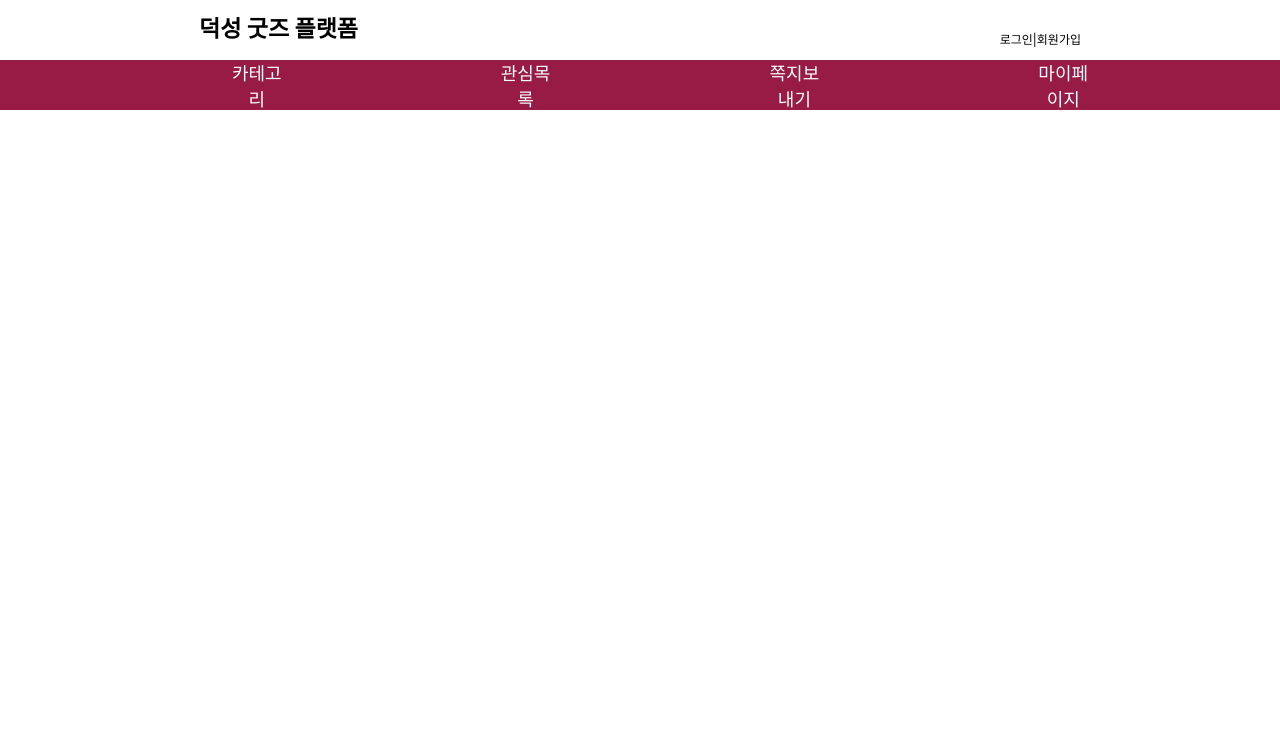
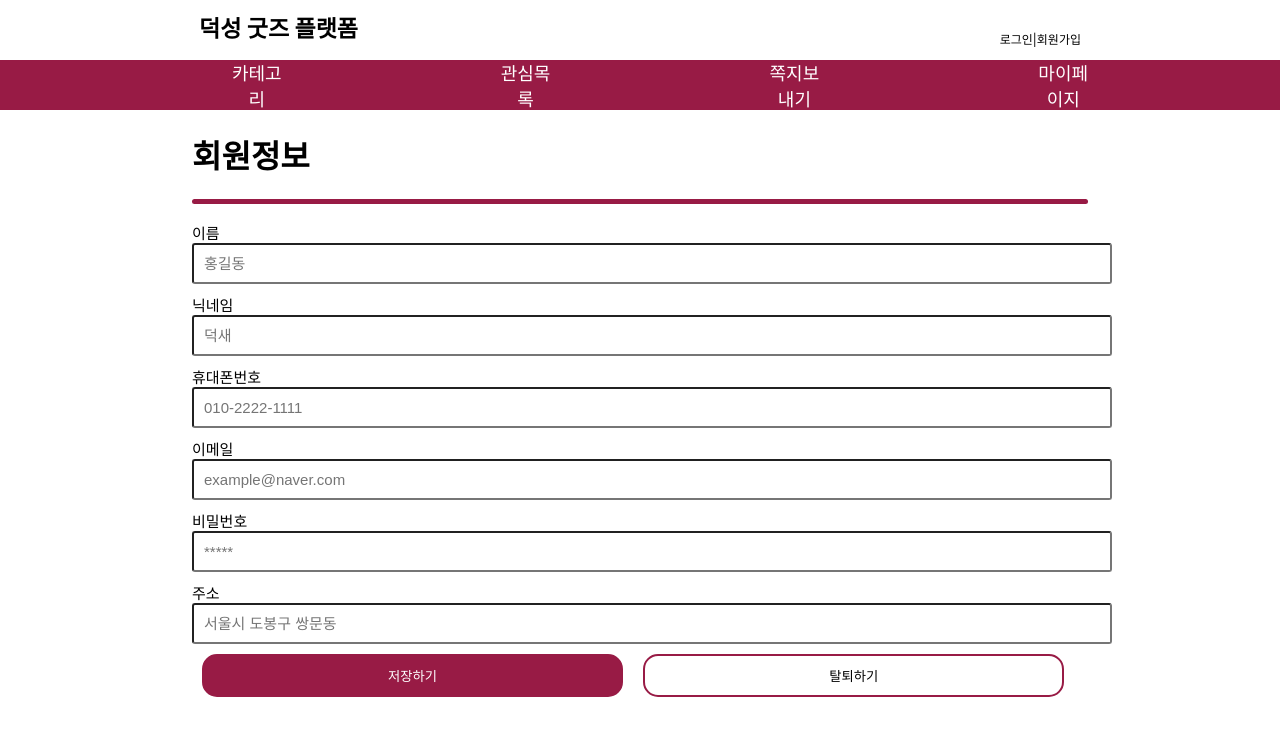
Before and after one commit to GDSC-Duksung/2021-DuksungGoods-Front, a React (Create React App) app: page /myinfopage in a window 1280 px wide. Shown: the top 736 px of the page. Built offline with nearby package versions, Linux system fonts and the light colour scheme.

Commit message:
mypage submit render

```diff
--- a/src/App.js
+++ b/src/App.js
@@ -13,9 +13,9 @@ import Preposting from "./pages/preposting";
 import Realposting from "./pages/realposting";
 import Preform from "./pages/preform";
 import Realform from "./pages/realform";
-import Myinfo from "./pages/myinfo";
 import Community from "./pages/community";
 import Update from "./pages/update";
+import MyinfoPage from "./pages/myinfoPage";
 
 // TODO: menuBar 위에 top.js 동시 클릭 현상 막기
 
@@ -38,7 +38,7 @@ function App() {
           <Route path="/realposting" component={Realposting} />
           <Route path="/preform" component={Preform} />
           <Route path="/realform" component={Realform} />
-          <Route path="/myinfo" component={Myinfo} />
+          <Route path="/myinfopage" component={MyinfoPage} />
           <Route path="/community" component={Community} />
           <Route path="/update" component={Update} />
         </Switch>
--- a/src/components/TodoContext.js
+++ b/src/components/TodoContext.js
@@ -30,6 +30,7 @@ const initialTodos = [
     user: "heesun",
     text: "아침 산책",
     seller: true,
+    profile: "asdf.jpg",
     // done: true,
   },
   {
--- /dev/null
+++ b/src/components/myinfoForm.js
@@ -0,0 +1,132 @@
+import React, { Component } from "react";
+import "../App.css";
+import "react-slideshow-image/dist/styles.css";
+import styled from "styled-components";
+
+const MainContainer = styled.div`
+  justify-content: center;
+  display: flex;
+`;
+const Container = styled.div`
+  width: 70%;
+`;
+
+const Title = styled.div`
+  font-size: 15px;
+  padding-top: 10px;
+`;
+
+const Input = styled.input`
+  width: 100%;
+  padding: 10px;
+  border-radius: 3px;
+  font-size: 15px;
+`;
+
+const Button = styled.button`
+  width: 47%;
+  padding: 10px;
+  margin: 10px;
+  color: ${(props) => (props.white ? "black" : "white")};
+  background-color: ${(props) => (props.white ? "white" : "#981B45")};
+  border: 2px solid #981b45;
+  font-size: 20x;
+  border-radius: 15px;
+`;
+
+const Hr = styled.hr`
+  background-color: #981b45;
+  height: 5px;
+  border-radius: 100px;
+  border: none;
+`;
+
+class Myinfo extends Component {
+  state = {
+    name: "",
+    nickname: "",
+    phone: "",
+    email: "",
+    password: "",
+    address: "",
+  };
+
+  handleChange = (e) => {
+    this.setState({
+      [e.target.name]: e.target.value,
+    });
+  };
+  handleSubmit = (e) => {
+    e.preventDefault();
+    this.props.onCreate(this.state);
+  };
+  render() {
+    return (
+      <MainContainer>
+        <Container>
+          <form onSubmit={this.handleSubmit}>
+            <h1>회원정보</h1>
+            <Hr />
+            <div>
+              <Title>이름</Title>
+              <Input
+                type="text"
+                name="name"
+                placeholder="홍길동"
+                onChange={this.handleChange}
+              />
+            </div>
+            <div>
+              <Title>닉네임</Title>
+              <Input
+                type="text"
+                name="nickname"
+                placeholder="덕새"
+                onChange={this.handleChange}
+              />
+            </div>
+            <div>
+              <Title>휴대폰번호</Title>
+              <Input
+                type="text"
+                name="phone"
+                placeholder="010-2222-1111"
+                onChange={this.handleChange}
+              />
+            </div>
+            <div>
+              <Title>이메일</Title>
+              <Input
+                type="text"
+                name="email"
+                placeholder="example@naver.com"
+                onChange={this.handleChange}
+              />
+            </div>
+            <div>
+              <Title>비밀번호</Title>
+              <Input
+                type="password"
+                name="password"
+                placeholder="*****"
+                onChange={this.handleChange}
+              />
+            </div>
+            <div>
+              <Title>주소</Title>
+              <Input
+                type="text"
+                name="address"
+                placeholder="서울시 도봉구 쌍문동"
+                onChange={this.handleChange}
+              />
+            </div>
+            <Button type="submit">저장하기</Button>
+            <Button white>탈퇴하기</Button>
+          </form>
+        </Container>
+      </MainContainer>
+    );
+  }
+}
+export default Myinfo;
--- a/src/pages/myinfo.js
+++ /dev/null
@@ -1,79 +0,0 @@
-import React from "react";
-import "../App.css";
-import "react-slideshow-image/dist/styles.css";
-import styled from "styled-components";
-
-const MainContainer = styled.div`
-  justify-content: center;
-  display: flex;
-`;
-const Container = styled.div`
-  width: 70%;
-`;
-
-const Title = styled.div`
-  font-size: 15px;
-  padding-top: 10px;
-`;
-
-const Input = styled.input`
-  width: 100%;
-  padding: 10px;
-  border-radius: 3px;
-  font-size: 15px;
-`;
-
-const Button = styled.button`
-  width: 47%;
-  padding: 10px;
-  margin: 10px;
-  color: ${(props) => (props.white ? "black" : "white")};
-  background-color: ${(props) => (props.white ? "white" : "#981B45")};
-  border: 2px solid #981b45;
-  font-size: 20x;
-  border-radius: 15px;
-`;
-
-const Hr = styled.hr`
-  background-color: #981b45;
-  height: 5px;
-  border-radius: 100px;
-  border: none;
-`;
-
-const Myinfo = () => {
-  return (
-    <MainContainer>
-      <Container>
-        <h1>회원정보</h1>
-        <Hr />
-        <div>
-          <Title>이름</Title>
-          <Input type="text" placeholder="홍길동" />
-        </div>
-        <div>
-          <Title>닉네임</Title>
-          <Input type="text" placeholder="덕새" />
-        </div>
-        <div>
-          <Title>휴대폰번호</Title>
-          <Input type="text" placeholder="010-2222-1111" />
-        </div>
-        <div>
-          <Title>이메일</Title>
-          <Input type="text" placeholder="example@naver.com" />
-        </div>
-        <div>
-          <Title>비밀번호</Title>
-          <Input type="password" placeholder="*****" />
-        </div>
-        <div>
-          <Title>주소</Title>
-          <Input type="text" placeholder="서울시 도봉구 쌍문동" />
-        </div>
-        <Button>저장하기</Button> <Button white>탈퇴하기</Button>
-      </Container>
-    </MainContainer>
-  );
-};
-export default Myinfo;
--- /dev/null
+++ b/src/pages/myinfoPage.js
@@ -0,0 +1,17 @@
+//전달 된 값 받는 페이지
+import React, { Component } from "react";
+import Myinfo from "../components/myinfoForm";
+
+class MyinfoPage extends Component {
+  handleCreate = (data) => {
+    console.log(data);
+  };
+  render() {
+    return (
+      <div className="MyinfoPage">
+        <Myinfo onCreate={this.handleCreate} />
+      </div>
+    );
+  }
+}
+export default MyinfoPage;
--- a/src/pages/testPage.js
+++ /dev/null
@@ -1 +0,0 @@
-//전달 된 값 받는 페이지
```
